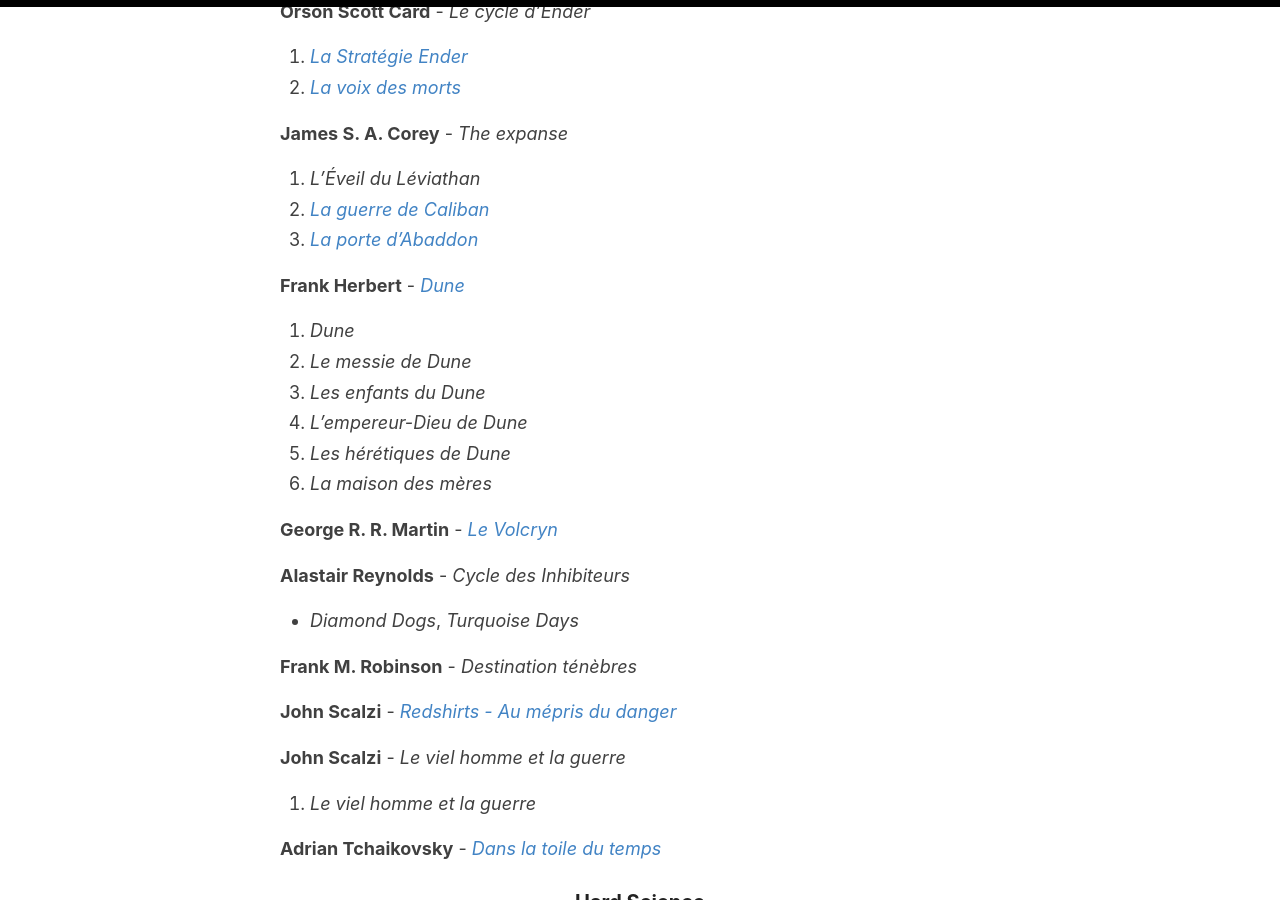
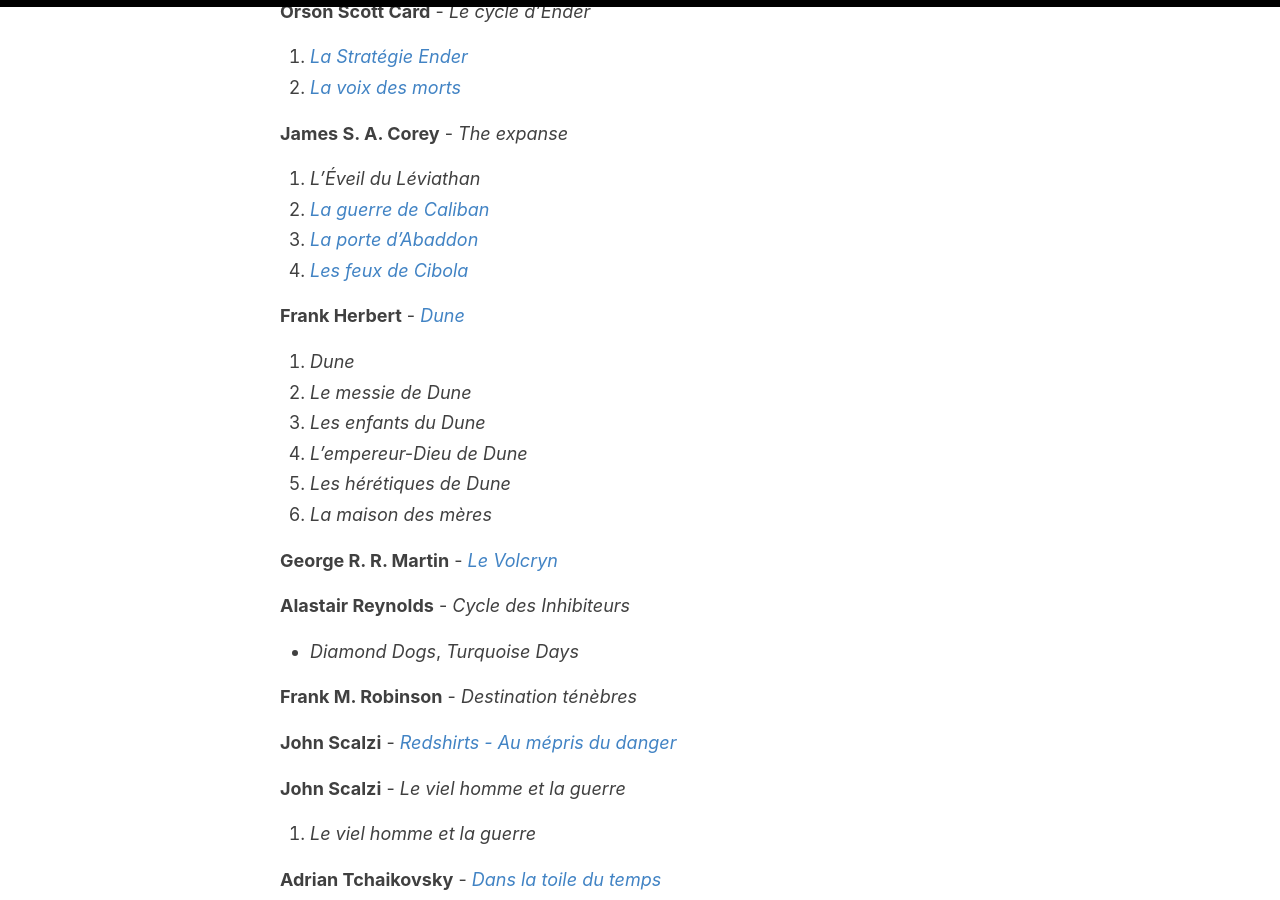
Before and after one commit to homeostasie/bouquins, a Jekyll site: the page built from _pages/lectures.md, in a window 1280 px wide and 900 px high, scrolled down 5177 px. Built offline with Jekyll 4.4.1, drawn with Linux system fonts in a browser that asks for light colours.

Commit message:
ajout de the Expanse 4 dans la page lectures

```diff
--- a/_pages/lectures.md
+++ b/_pages/lectures.md
@@ -202,6 +202,7 @@
 1. *L'Éveil du Léviathan*
 2. [*La guerre de Caliban*](https://homeostasie.github.io/bouquins/James-SA-Corey_The-Expanse-2-La-guerre-de-Caliban/)
 3. [*La porte d'Abaddon*](https://homeostasie.github.io/bouquins/James-SA-Corey_The-Expanse-3-La-porte-d-Abaddon/)
+4. [*Les feux de Cibola*](https://homeostasie.github.io/bouquins/James-SA-Corey_TheExpanse4-Les-feux-de-Cibola/)
 
 **Frank Herbert** - [*Dune*](https://homeostasie.github.io/bouquins/Franck-herbert_dune/)
 1. *Dune*
```
